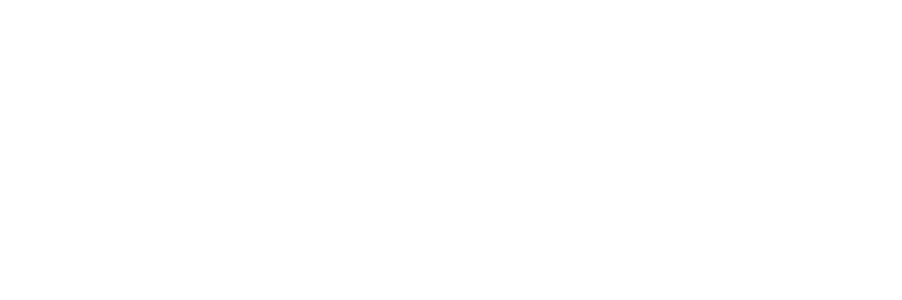
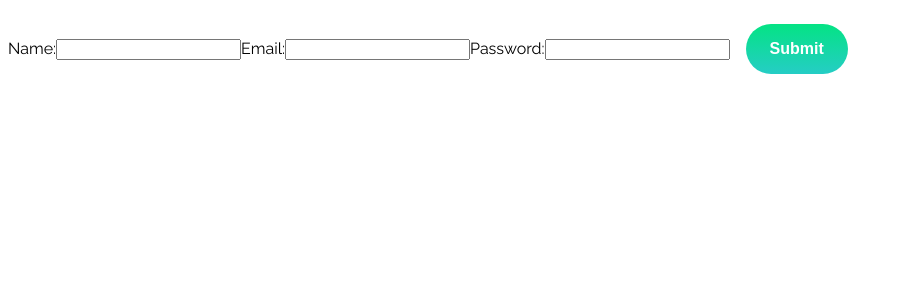
Before and after one commit to MDavid599/TeamHungover, a React (Create React App) app in the folder frontend/: page /signup in a window 1280 px wide. Shown: the top 300 px of the page, without its empty margins (0-902 px from the left). Built offline with nearby package versions, Linux system fonts and the light colour scheme.

Commit message:
login signup

```diff
--- a/frontend/src/App.js
+++ b/frontend/src/App.js
@@ -4,6 +4,8 @@
 import GlobalStyles from "./components/styles/global";
 import Homepage from "./components/homepage";
 import Results from "./components/results";
+import Signup from "./components/signup";
+import Login from "./components/login"
 
 class App extends Component {
   render() {
@@ -20,6 +22,8 @@
           <Switch>
             <Route component={Homepage} exact path="/" />
             <Route component={Results} path="/results" />
+            <Route component={Signup} path="/signup" />
+            <Route component={Login} path="/login" />
           </Switch>
         </Router>
       </>
--- /dev/null
+++ b/frontend/src/components/login.js
@@ -0,0 +1,49 @@
+import React from 'react'
+import styled from 'styled-components'
+import Button from './styles/button'
+
+const Wrapper = styled.div`
+  width: 100%;
+  height: 100%;
+`
+
+class Login extends React.Component {
+  state = {
+    email: '',
+    password: ''
+  }
+
+  changeHandler = event => {
+    const name = event.target.name
+    const value = event.target.value
+    console.log(name + " " + value)
+    this.setState({
+      [name]: value
+    })
+  }
+
+  handleSubmit = event => {
+    event.preventDefault()
+    this.props.onSubmit && this.props.onSubmit(this.state)
+  }
+
+  render() {
+    return (
+      <Wrapper>
+        <form onSubmit={this.handleSubmit}>
+          <label>
+            Email:
+            <input type="email" name="email" value={this.state.email} onChange={this.changeHandler}/>
+          </label>
+          <label>
+            Password:
+            <input type="password" name="password" value={this.state.password} onChange={this.changeHandler}/>
+          </label>
+        <Button type="submit">Button</Button>
+        </form>
+      </Wrapper>
+    )
+  }
+}
+
+export default Login
--- /dev/null
+++ b/frontend/src/components/signup.js
@@ -0,0 +1,54 @@
+import React from 'react'
+import styled from 'styled-components'
+import Button from './styles/button'
+
+const Wrapper = styled.div`
+  width: 100%;
+  height: 100%;
+`
+
+class Signup extends React.Component {
+    state = {
+      name: '',
+      email: '',
+      password: ''
+    }
+
+  changeHandler = event => {
+    const name = event.target.name
+    const value = event.target.value
+    console.log(name + " " + value)
+    this.setState({
+      [name]: value
+    })
+  }
+
+  handleSubmit = event => {
+    event.preventDefault()
+    this.props.onSubmit && this.props.onSubmit(this.state)
+  }
+
+  render() {
+    return (
+      <Wrapper>
+        <form onSubmit={this.handleSubmit}>
+          <label>
+            Name:
+            <input type="text" name="name" value={this.state.name} onChange={this.changeHandler}/>
+          </label>
+          <label>
+            Email:
+            <input type="email" name="email" value={this.state.email} onChange={this.changeHandler}/>
+          </label>
+          <label>
+            Password:
+            <input type="password" name="password" value={this.state.password} onChange={this.changeHandler}/>
+          </label>
+          <Button type="submit">Submit</Button>
+        </form>
+      </Wrapper>
+    )
+  }
+}
+
+export default Signup
```
Also changed, not shown: 1 other file (tests, documents, lock files or other folders).
